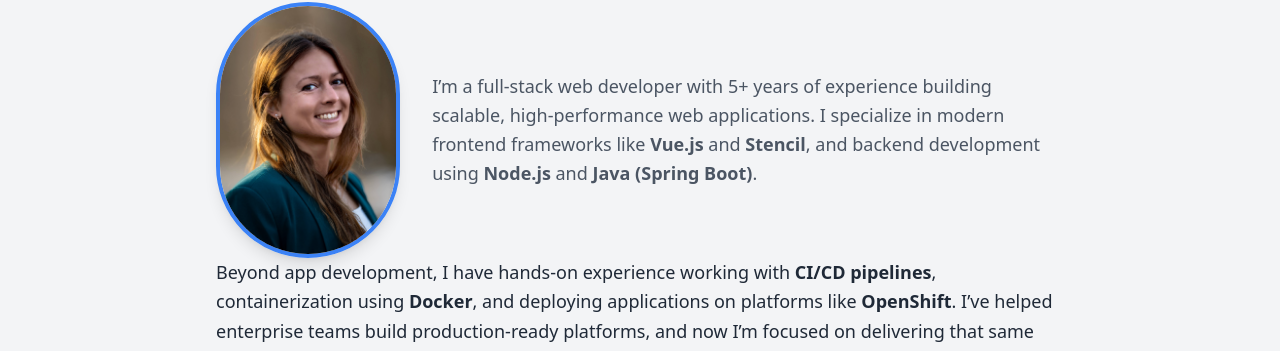
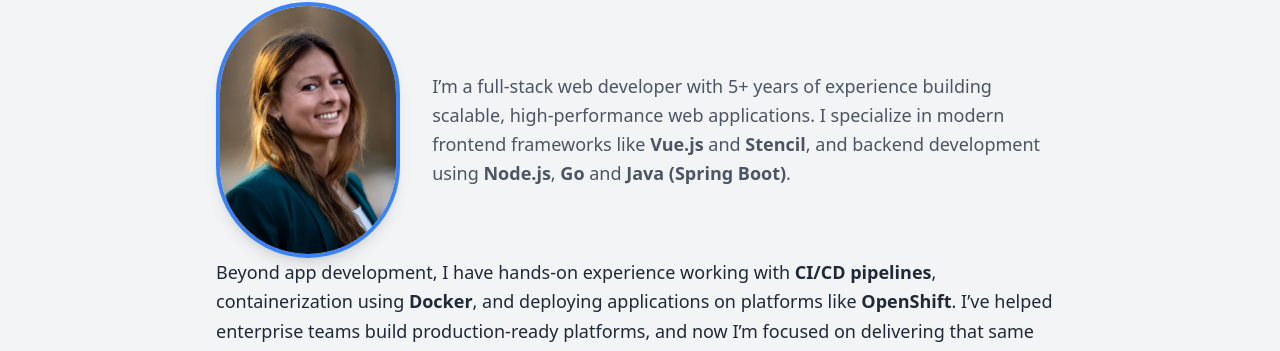
Before and after one commit to vr33ni/portfolio, a Jekyll site: the page built from about.html, in a window 1280 px wide and 1114 px high. Shown: the part 134-485 px from the top of the window. Built offline with Jekyll 4.4.1, drawn with Linux system fonts in a browser that asks for light colours; nearby versions of some CDN libraries.

Commit message:
added Go as skill

```diff
--- a/about.html
+++ b/about.html
@@ -10,7 +10,7 @@ title: About
   class="w-40 h-40 md:w-52 md:h-52 lg:w-64 lg:h-64 rounded-full shadow-lg border-4 border-blue-500 object-cover">
 
   <p class="text-lg text-gray-600 dark:text-gray-300 leading-relaxed">
-    I’m a full-stack web developer with 5+ years of experience building scalable, high-performance web applications. I specialize in modern frontend frameworks like <strong>Vue.js</strong> and <strong>Stencil</strong>, and backend development using <strong>Node.js</strong> and <strong>Java (Spring Boot)</strong>.
+    I’m a full-stack web developer with 5+ years of experience building scalable, high-performance web applications. I specialize in modern frontend frameworks like <strong>Vue.js</strong> and <strong>Stencil</strong>, and backend development using <strong>Node.js</strong>, <strong>Go</strong> and <strong>Java (Spring Boot)</strong>.
   </p>
 </div>
 
```
